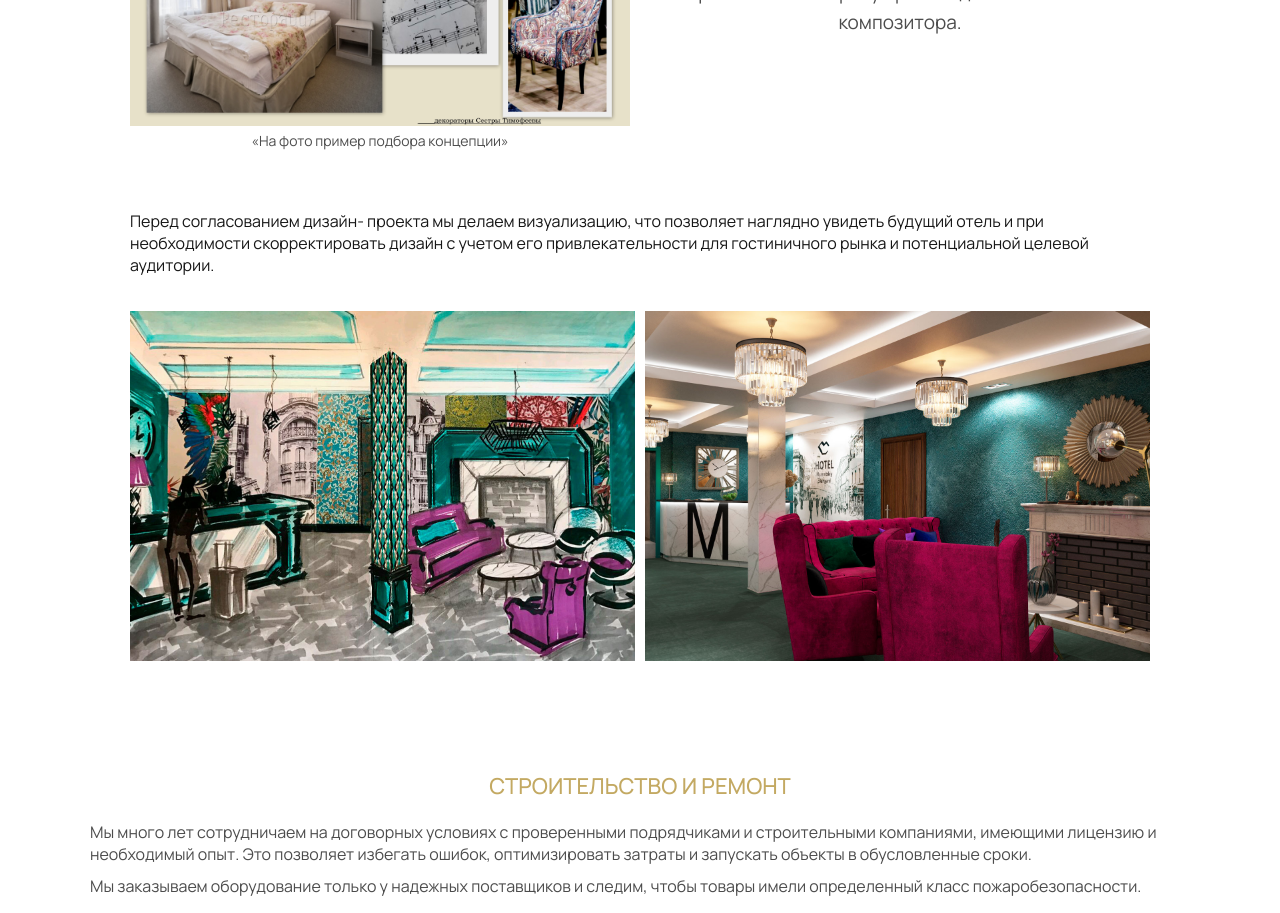
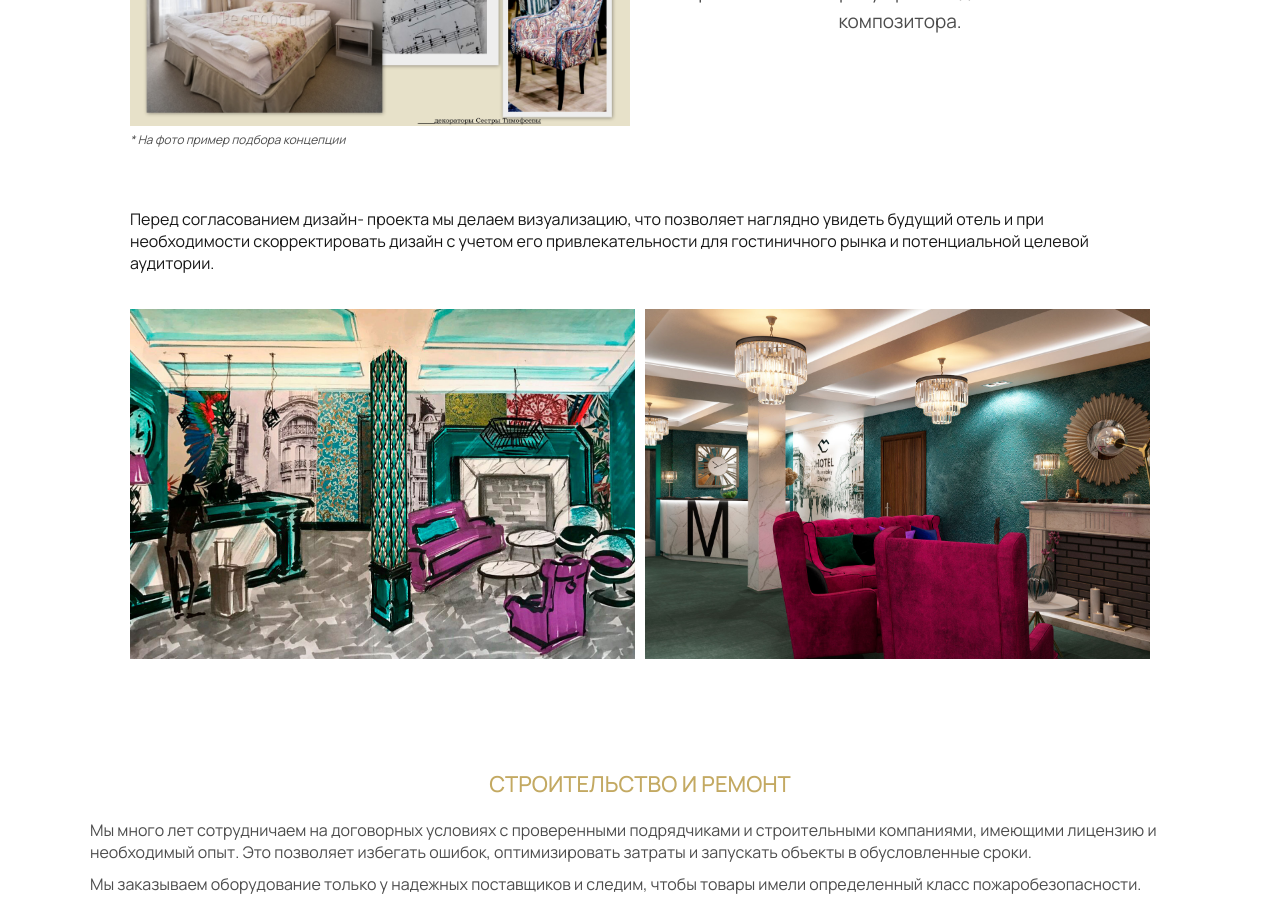
Before and after one commit to TeeBKECH/nextjs_company, a Next.js app: page /experience in a window 1280 px wide. Shown: the part 2320-3233 px from the top of the page. Built offline with nearby package versions, Linux system fonts and the light colour scheme.

Commit message:
new changes

```diff
--- a/src/components/screens/experience/Experience.jsx
+++ b/src/components/screens/experience/Experience.jsx
@@ -347,7 +347,7 @@ const Experience = () => {
                 height={345}
                 alt={`Бизнес-план`}
               />
-              <p>«На фото пример подбора концепции»</p>
+              <p>* На фото пример подбора концепции</p>
             </div>
             <div className={styles.designProject_img_caption}>
               <p>
--- a/src/components/screens/experience/Experience.module.scss
+++ b/src/components/screens/experience/Experience.module.scss
@@ -559,9 +559,9 @@
       }
 
       p {
-        text-align: center;
         color: rgba(#000, 0.7);
-        font-size: 14px;
+        font-size: 12px;
+        font-style: italic;
       }
     }
 
```
